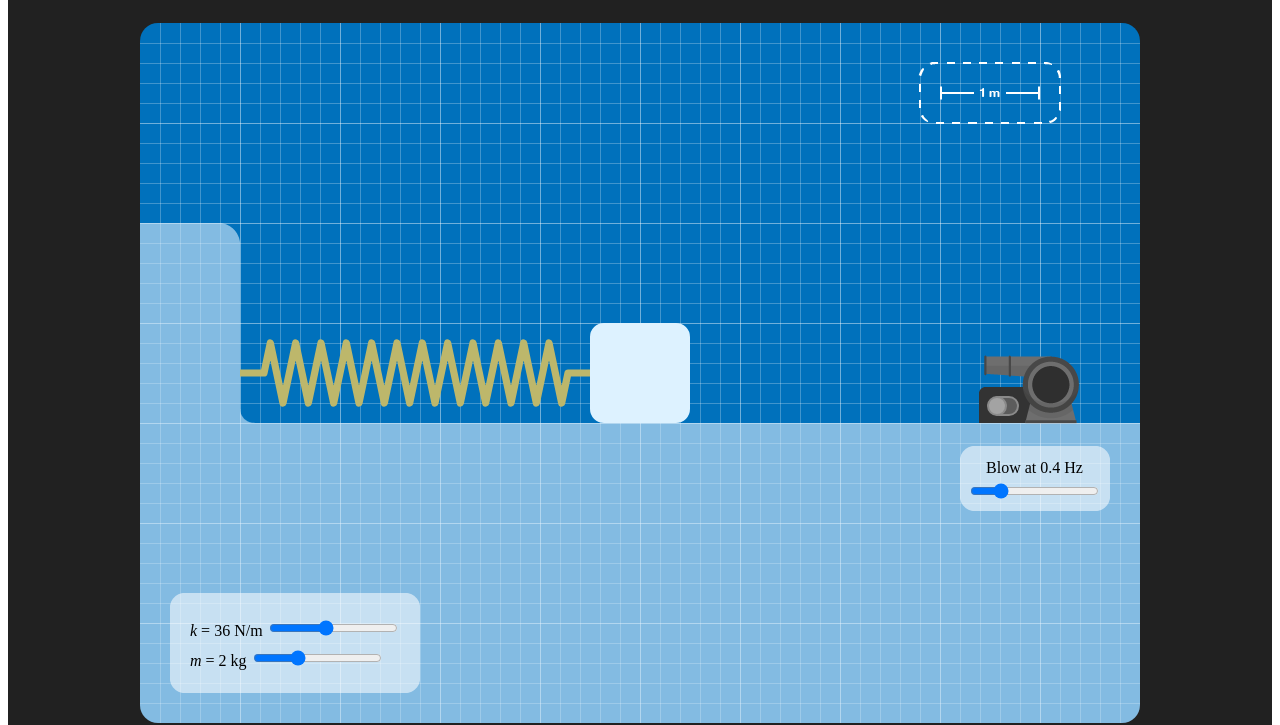
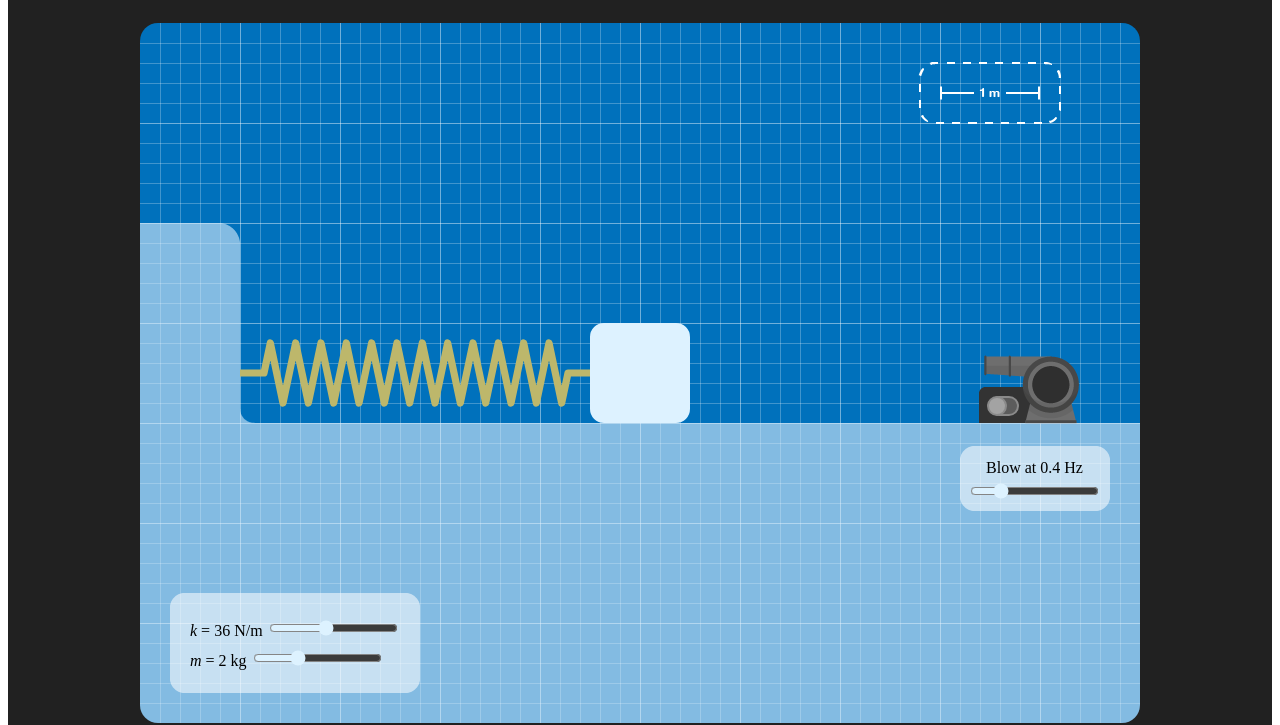
Before and after one commit to shayaninTest/Test, a plain HTML site: page index.html in a window 1280 px wide. Shown: the part 105-830 px from the top of the page. Drawn offline with Linux system fonts and the light colour scheme.

Commit message:
Update style.css

```diff
--- a/style.css
+++ b/style.css
@@ -124,3 +124,7 @@ p {
 .onoffswitch-checkbox:checked + .onoffswitch-label:before {
     right: 0px;
 }
+
+input {
+    accent-color: #DDF2FF;
+}
```
